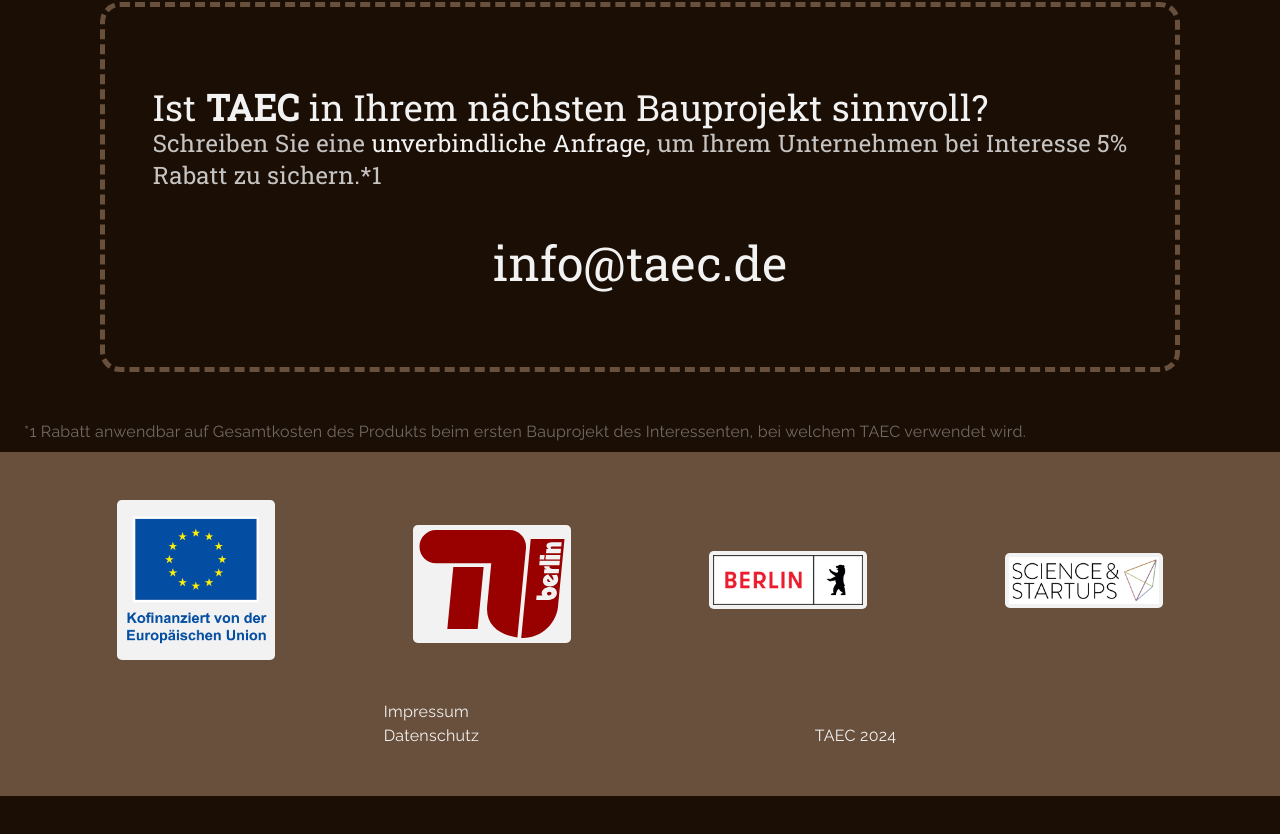
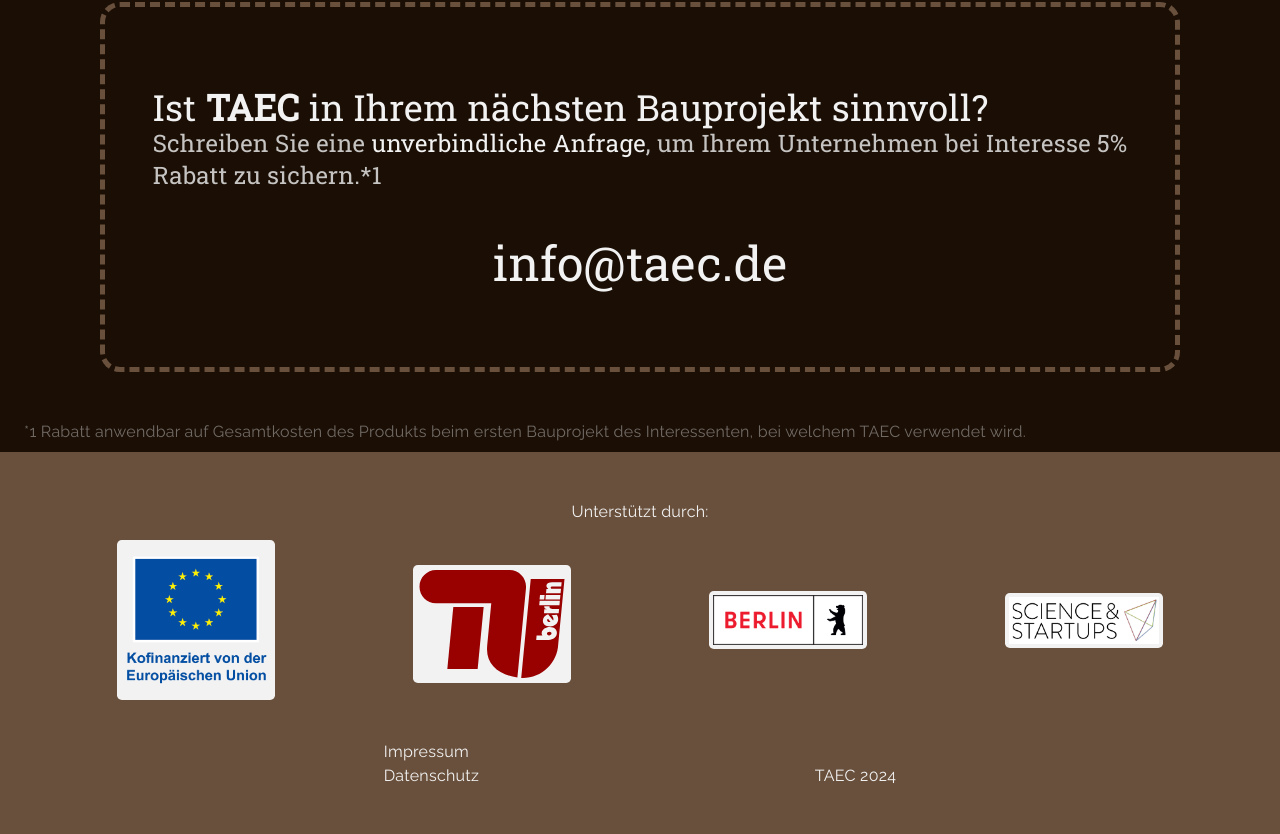
Before and after one commit to team-inprop/taec.de, a Next.js app: page / in a window 1280 px wide. Shown: the part 1837-2671 px from the top of the page. Before the commit the page ends 2633 px from the top, so only its background shows below. Built offline with nearby package versions, Linux system fonts and the light colour scheme.

Commit message:
added german sponsored by text

```diff
--- a/src/components/footer.tsx
+++ b/src/components/footer.tsx
@@ -4,9 +4,12 @@ import Link from "next/link";
 const Header: React.FC = () => {
     return (
         <footer className="mt-auto footer p-6 md:p-12 footer-bg-color">
+            <p className="text-center mb-4">Unterstützt durch:</p>
             <div className="grid grid-cols-2 sm:grid-cols-2 lg:grid-cols-4 xl:grid-cols-4 place-items-center">
-                <div className="scholarship-partner p-1 mb-2">
-                    <Image height={150} width={150} alt="Kofinanziert von der Europäischen Union" title="Kofinanziert von der Europäischen Union" src="/media/kofinanziert-von-der-europaischen-union.png" />
+                <div>
+                    <div className="scholarship-partner p-1 mb-2">
+                        <Image height={150} width={150} alt="Kofinanziert von der Europäischen Union" title="Kofinanziert von der Europäischen Union" src="/media/kofinanziert-von-der-europaischen-union.png" />
+                    </div>
                 </div>
                 <div className="scholarship-partner p-1">
                     <Image height={150} width={150} alt="Technical University of Berlin" title="Technical University of Berlin" src="/media/technical-university-of-berlin.svg" />
```
